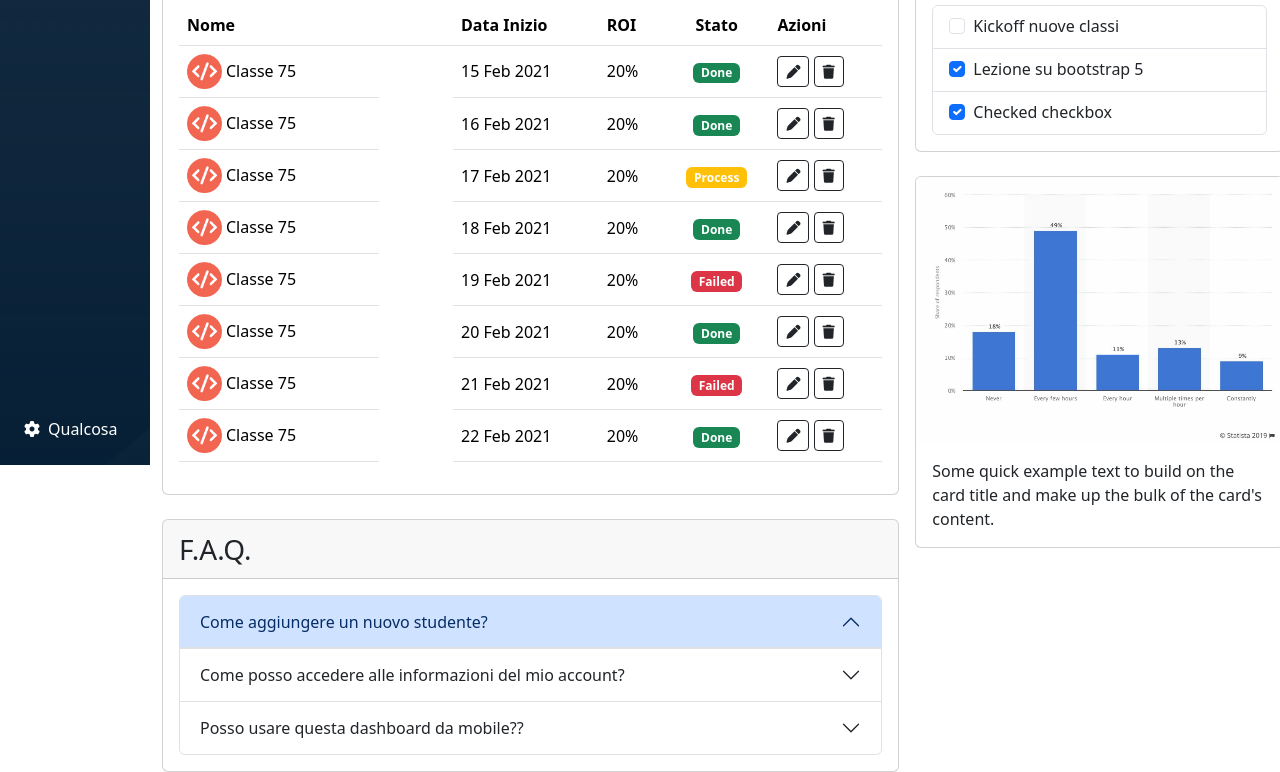
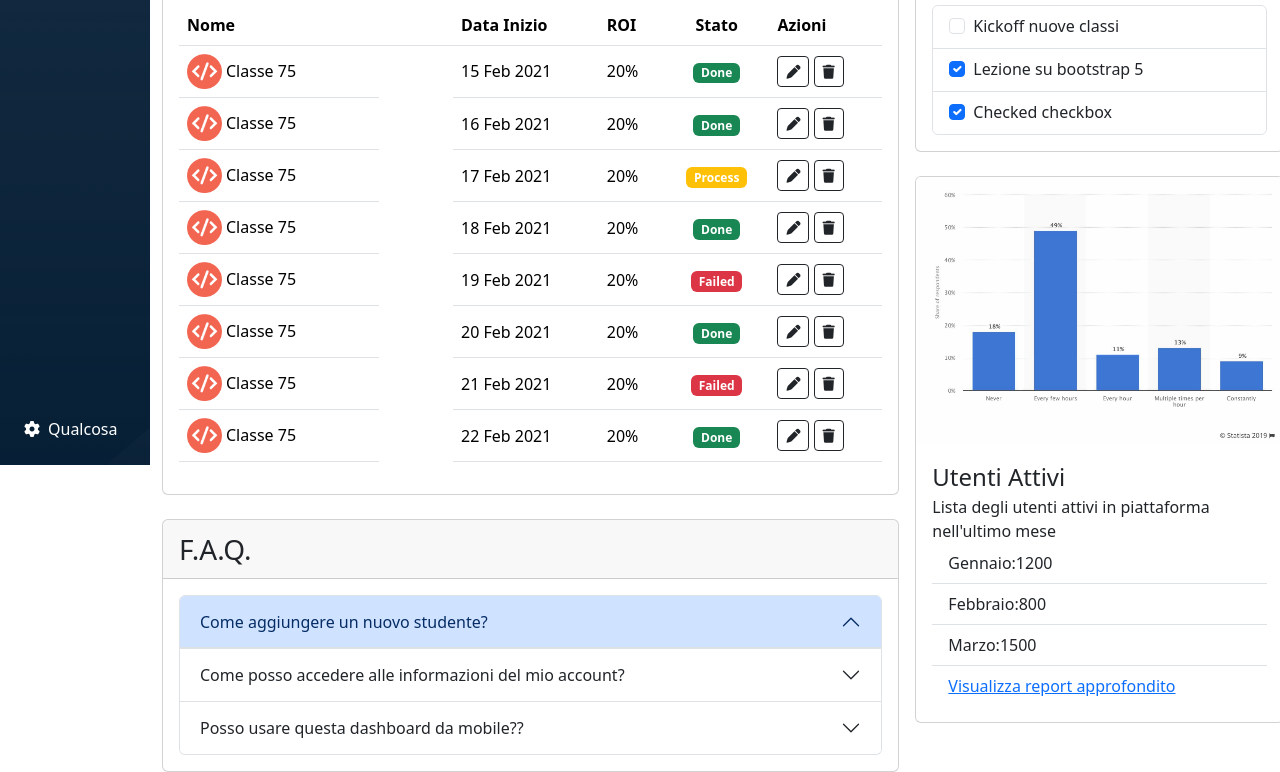
Before and after one commit to Lorenzo91347/html-css-bootstrap-dashboard, a plain HTML site: page index.html in a window 1280 px wide. Shown: the part 335-1107 px from the top of the page. Drawn offline with nearby package versions, Linux system fonts and the light colour scheme.

Commit message:
feat:stat card set

```diff
--- a/index.html
+++ b/index.html
@@ -275,7 +275,16 @@
                             <div class="card" style="width: auto;">
                                 <img src="img/stats.jpeg" class="card-img-top" alt="...">
                                 <div class="card-body">
-                                  <p class="card-text">Some quick example text to build on the card title and make up the bulk of the card's content.</p>
+                                  <div class="fs-4">Utenti Attivi</div>
+                                  <div>Lista degli utenti attivi in piattaforma nell'ultimo mese</div>
+                                  <ul class="list-group list-group-flush">
+                                    <li class="list-group-item">Gennaio:1200</li>
+                                    <li class="list-group-item">Febbraio:800</li>
+                                    <li class="list-group-item">Marzo:1500</li>
+                                    <a href="#" class=" list-group-item text-primary">
+                                      <u>Visualizza report approfondito</u>
+                                    </a>
+                                  </ul>
                                 </div>
                               </div>
                         </div>
```
